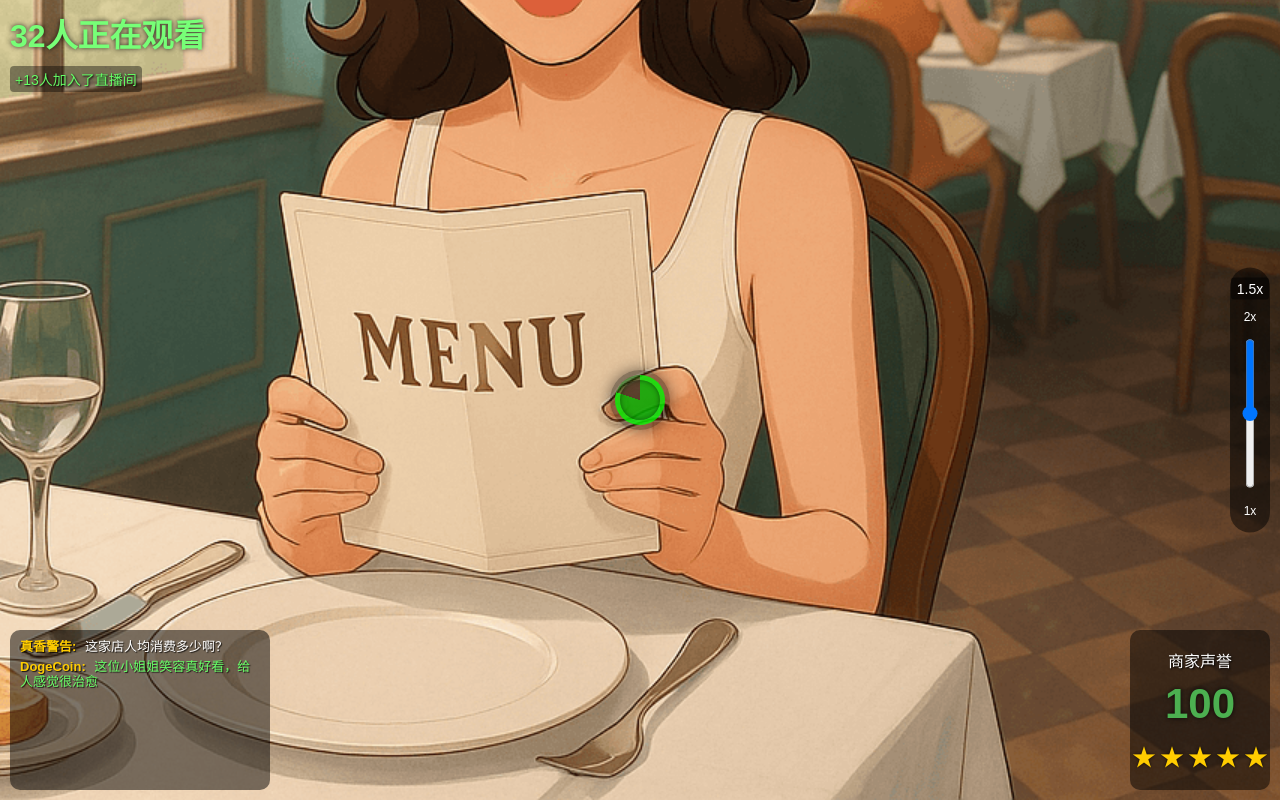
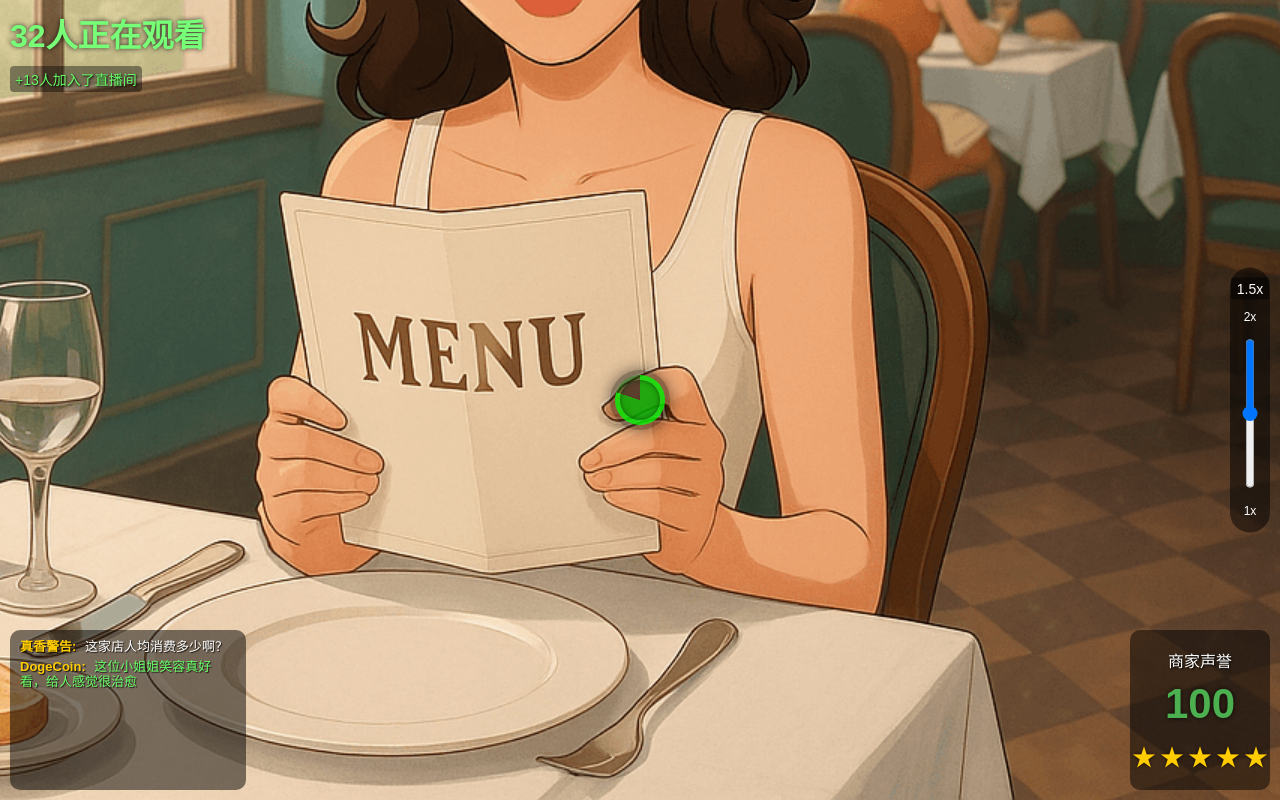
Before and after one commit to Drodd/savethestream, a plain HTML site: page index.html in a window 1280 px wide. Both pictures are taken after a click on the button "开始游戏". Drawn offline with Linux system fonts and the light colour scheme.

Commit message:
Add files via upload

```diff
--- a/index.html
+++ b/index.html
@@ -186,7 +186,7 @@
             position: absolute;
             bottom: 10px;
             left: 10px;
-            width: 240px;
+            width: 216px;
             height: 140px;
             background-color: rgba(0, 0, 0, 0.5);
             border-radius: 10px;
```
